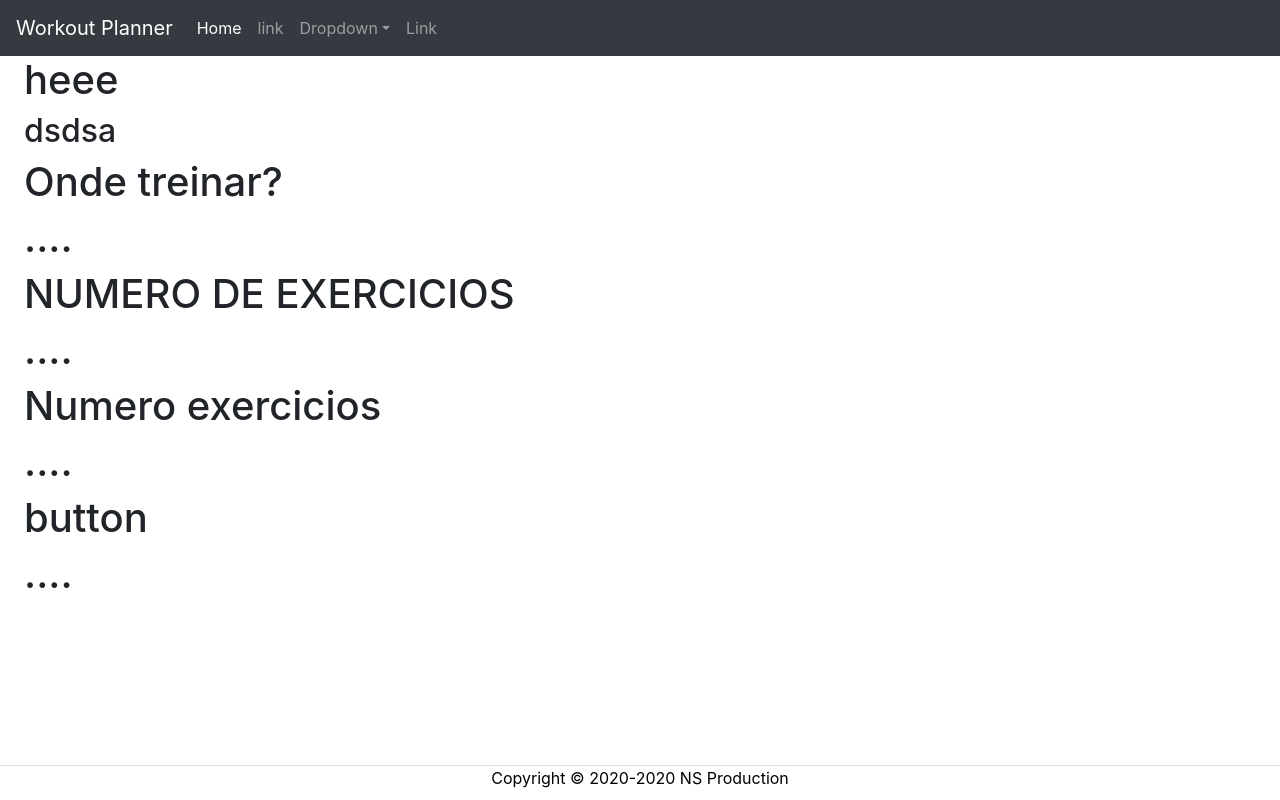
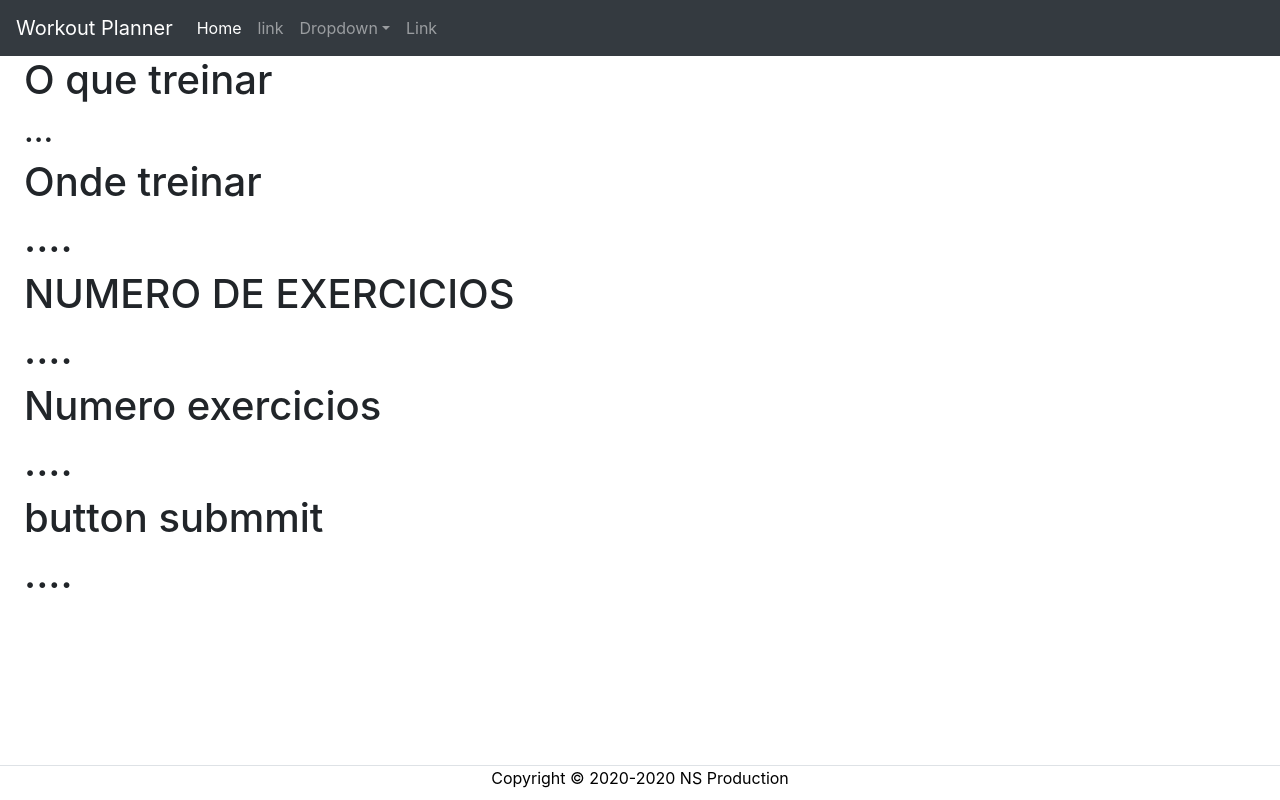
Before and after one commit to gaofeng-yin/web_app, a React (Create React App) app: page / in a window 1280 px wide. Built offline with nearby package versions, Linux system fonts and the light colour scheme.

Commit message:
correction

```diff
--- a/src/Components/Inputing/Inputing.js
+++ b/src/Components/Inputing/Inputing.js
@@ -8,14 +8,14 @@ function Inputing(){
 
         <div className="workout">
             <Grid container direction="column" justify="space-around" alignItems="flex-start">
-                <h1>heee</h1>
-                <h2>dsdsa</h2>
+                <h1>O que treinar</h1>
+                <h2>...</h2>
             </Grid>
         </div>
 
         <div className="Outside_indoor">
             <Grid container direction="column" justify="space-around" alignItems="flex-start">
-                <h1>Onde treinar?</h1>
+                <h1>Onde treinar</h1>
                 <h1>....</h1>
             </Grid>
         </div>
@@ -36,7 +36,7 @@ function Inputing(){
 
         <div className="Outside_indoor">
             <Grid container direction="column" justify="space-around" alignItems="flex-start">
-                <h1>button</h1>
+                <h1>button submmit</h1>
                 <h1>....</h1>
             </Grid>
         </div>
```
